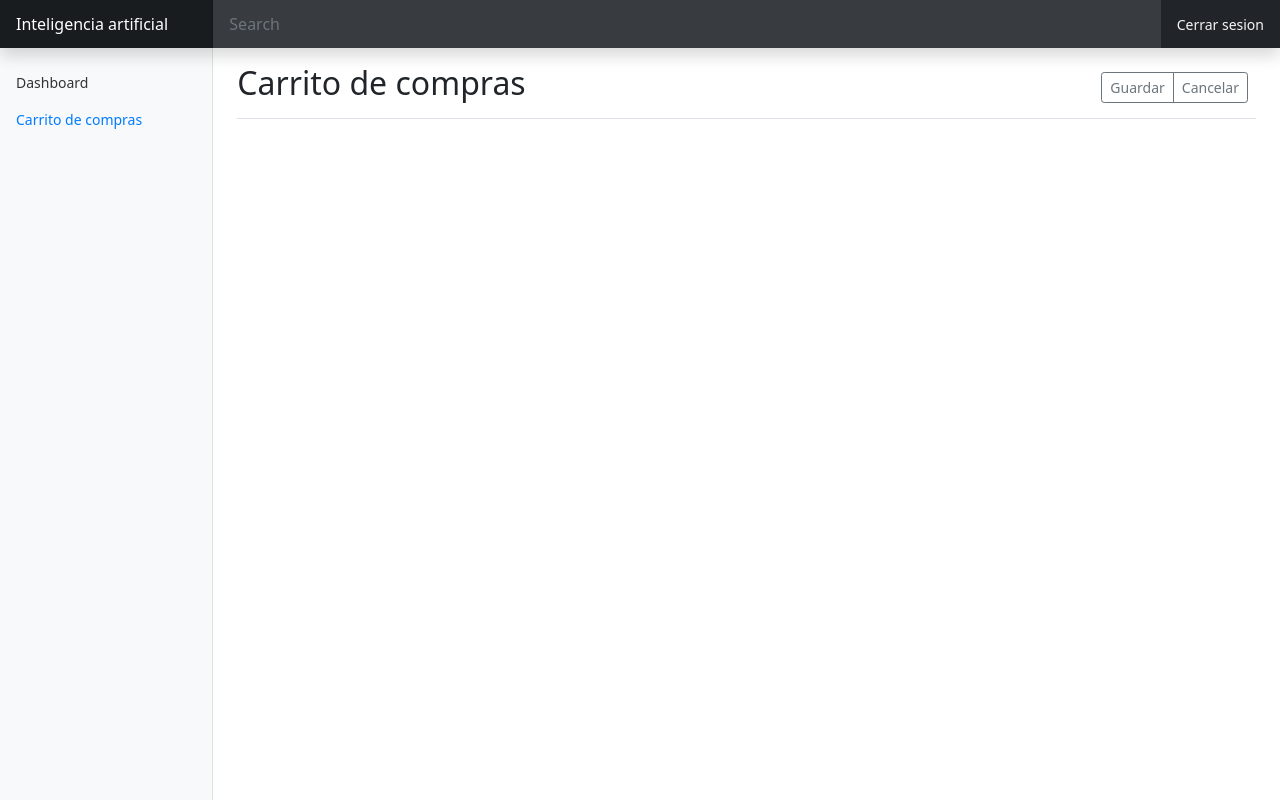
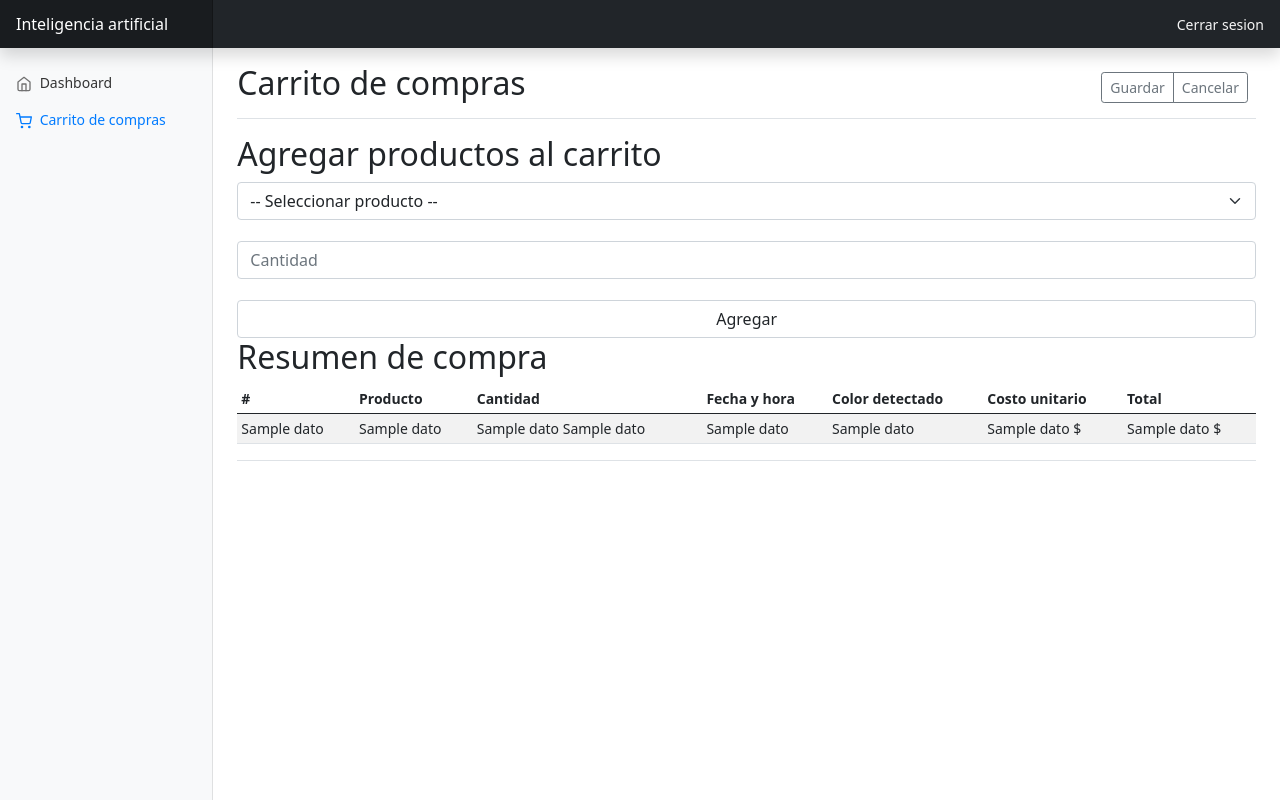
Before and after one commit to AllanCastro24/proyecto-IA, a Flask app: template python/web/templates/carrito.html in a window 1280 px wide. Run offline with Flask 2, Linux system fonts and the light colour scheme; the template is opened without the code that fills it: most values are stand-ins (such as "Sample title", 1, 10 or a date in 2020).

Commit message:
backend y carrito de compras terminado

```diff
--- a/python/web/main.py
+++ b/python/web/main.py
@@ -1,5 +1,6 @@
 from flask import Flask, render_template, request, redirect, url_for, flash
 from flaskext.mysql import MySQL
+from datetime import datetime
 
 app = Flask(__name__)
 mysql = MySQL()
@@ -40,19 +41,47 @@ def registro():
 #HOME
 @app.route('/home', methods=['GET','POST'])
 def home():
+   # Definir arrays antes de utilizar para que no de error el front
    datos = []
    if request.method == 'GET':
       conn = mysql.connect()
       cursor = conn.cursor()
-      cursor.execute('SELECT ventas.total,resumen_compra.fecha_y_hora, ventas.folio_resumen FROM ventas INNER JOIN resumen_compra ON ventas.c_resumen_compra = resumen_compra.clave')
+      cursor.execute('SELECT ventas.total,resumen_compra.fecha_y_hora, ventas.folio_resumen, productos.nombre FROM ventas INNER JOIN resumen_compra ON ventas.c_resumen_compra = resumen_compra.clave INNER JOIN productos ON resumen_compra.c_producto = productos.clave')
       datos = cursor.fetchall()
 
    return render_template('dashboard.html', datos=datos)
 
 #CARRITO
-@app.route('/carrito')
-def carrito():
-   return render_template('carrito.html')
+@app.route('/carrito/<id>', methods=['GET','POST'])
+def carrito(id):
+   datos = []
+   productos = []
+
+   if id != "0":
+      # print('No entré al 0')
+      conn = mysql.connect()
+      cursor = conn.cursor()
+      cursor.execute("SELECT * FROM resumen_compra INNER JOIN productos ON resumen_compra.c_producto = productos.clave INNER JOIN unidad_medida ON productos.c_unidad_medida = unidad_medida.clave WHERE resumen_compra.folio = "+ id +";")
+      datos = cursor.fetchall()
+      # print(datos)
+   else:
+      print("Entré al 0")
+
+   conn = mysql.connect()
+   cursor = conn.cursor()
+   cursor.execute("SELECT * FROM productos INNER JOIN unidad_medida ON productos.c_unidad_medida = unidad_medida.clave;")
+   productos = cursor.fetchall()
+
+   if request.method == 'POST':
+      print("POST")
+      print(request.form)
+      conn = mysql.connect()
+      cursor = conn.cursor()
+      # INSERT INTO canasta_db.resumen_compra (c_producto, cantidad, fecha_y_hora, folio) VALUES(%s, %s, %s, %s);
+      cursor.execute("INSERT INTO canasta_db.resumen_compra (c_producto, cantidad, fecha_y_hora, folio) VALUES(%s, %s, %s, %s);",(request.form['producto'],request.form['cantidad'],datetime.now(),id))
+      conn.commit()
+
+   return render_template('carrito.html', datos=datos, productos = productos)
 
 if __name__ == '__main__':
    app.debug = True
--- a/python/web/static/master.js
+++ b/python/web/static/master.js
@@ -7,3 +7,63 @@ function exportCanvas(){
         document.location.href = dato;
     },false);
 }
+
+(function () {
+    'use strict'
+
+    feather.replace()
+
+    var ctx = document.getElementById('myChart')
+    var myChart = new Chart(ctx, {
+        type: 'line',
+        data: {
+            labels: [
+                'Domingo',
+                'Lunes',
+                'Martes',
+                'Miercoles',
+                'Jueves',
+                'Viernes',
+                'Sabado',
+                'Domingo',
+                'Lunes',
+                'Martes',
+                'Miercoles',
+                'Jueves',
+                'Viernes',
+                'Sabado'
+            ],
+            datasets: [{
+                data: [
+                    89.7,
+                    590,
+                    17.9,
+                    44,
+                    239.2,
+                    84,
+                    17.9,
+                    29.9,
+                    104,
+                    149.7
+                ],
+                lineTension: 0,
+                backgroundColor: 'transparent',
+                borderColor: '#007bff',
+                borderWidth: 4,
+                pointBackgroundColor: '#007bff'
+            }]
+            },
+            options: {
+                scales: {
+                    yAxes: [{
+                        ticks: {
+                            beginAtZero: false
+                        }
+                    }]
+                },
+                legend: {
+                    display: false
+                }
+            }
+        })
+    })()
--- a/python/web/templates/carrito.html
+++ b/python/web/templates/carrito.html
@@ -25,7 +25,7 @@
             aria-label="Toggle navigation">
             <span class="navbar-toggler-icon"></span>
         </button>
-        <input class="form-control form-control-dark w-100" type="text" placeholder="Search" aria-label="Search">
+        <!--input class="form-control form-control-dark w-100" type="text" placeholder="Search" aria-label="Search"-->
         <ul class="navbar-nav px-3">
             <li class="nav-item text-nowrap">
                 <a style="color:whitesmoke;" class="nav-link" href="/">Cerrar sesion</a>
@@ -65,6 +65,50 @@
                         </div>
                     </div>
                 </div>
+
+                <h2>Agregar productos al carrito</h2>
+                <form method="post">
+                    <select class="form-select" aria-placeholder="Productos" name="producto" required>
+                        <option value="" selected>-- Seleccionar producto --</option>
+                        {% for producto in productos %}
+                            <option value="{{producto.0}}"> {{producto.1}} {{producto.5}} {{producto.8}} {{producto.2}}</option>
+                        {% endfor %}
+                    </select> <br>
+
+                    <input class="form-control" type="number" name="cantidad" placeholder="Cantidad" required> <br>
+
+                    <input type="submit" class="form-control" value="Agregar">
+                </form>
+
+                <h2>Resumen de compra</h2>
+                <div class="table-responsive border-bottom">
+                    <table class="table table-striped table-sm">
+                        <thead>
+                            <tr>
+                                <th>#</th>
+                                <th>Producto</th>
+                                <th>Cantidad</th>
+                                <th>Fecha y hora</th>
+                                <th>Color detectado</th>
+                                <th>Costo unitario</th>
+                                <th>Total</th>
+                            </tr>
+                        </thead>
+                        <tbody>
+                            {% for dato in datos %}
+                                <tr>
+                                    <td>{{dato.4}}</td>
+                                    <td>{{dato.6}}</td>
+                                    <td>{{dato.2}} {{dato.13}}</td>
+                                    <td>{{dato.3}}</td>
+                                    <td>{{dato.7}}</td>
+                                    <td>{{dato.10}} $</td>
+                                    <td>{{dato.16}} $</td>
+                                </tr>
+                            {% endfor %}
+                        </tbody>
+                    </table>
+                </div>
             </main>
         </div>
     </div>
```
Also changed, not shown: python/web/templates/dashboard.html (+4 -4 lines).
